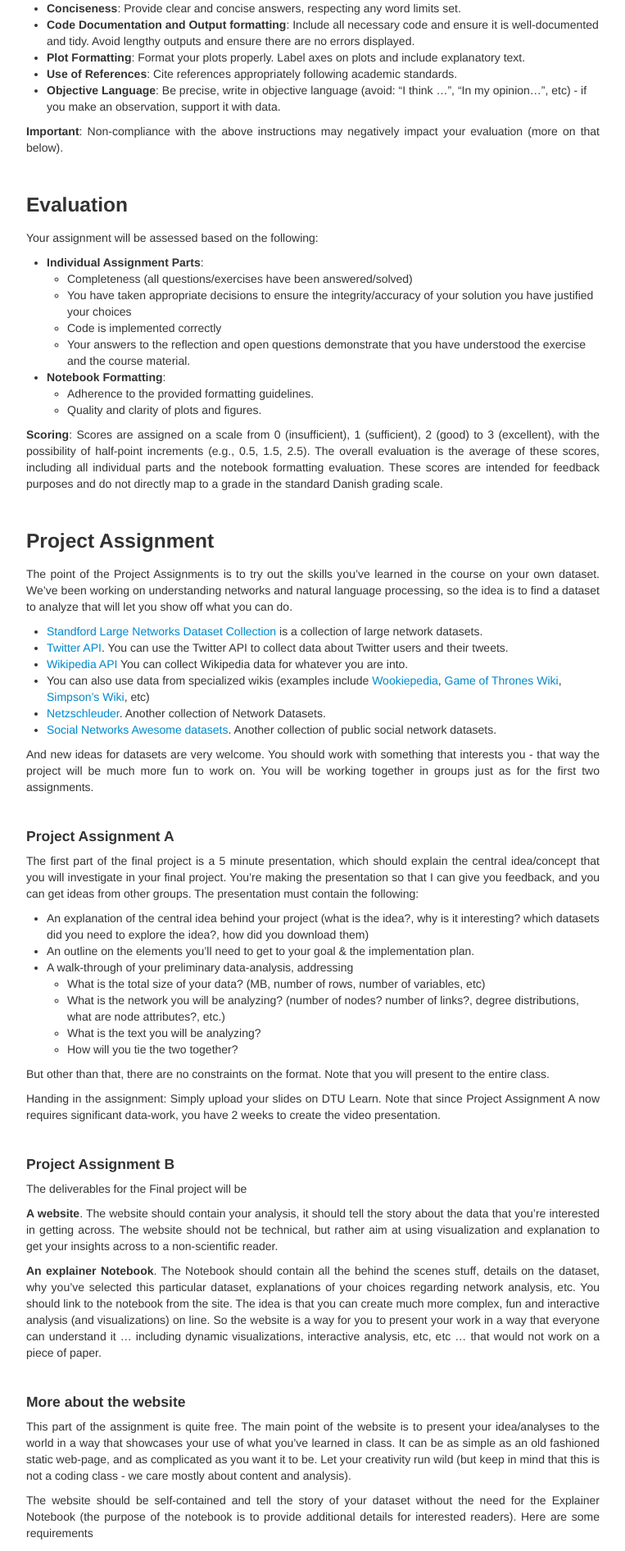
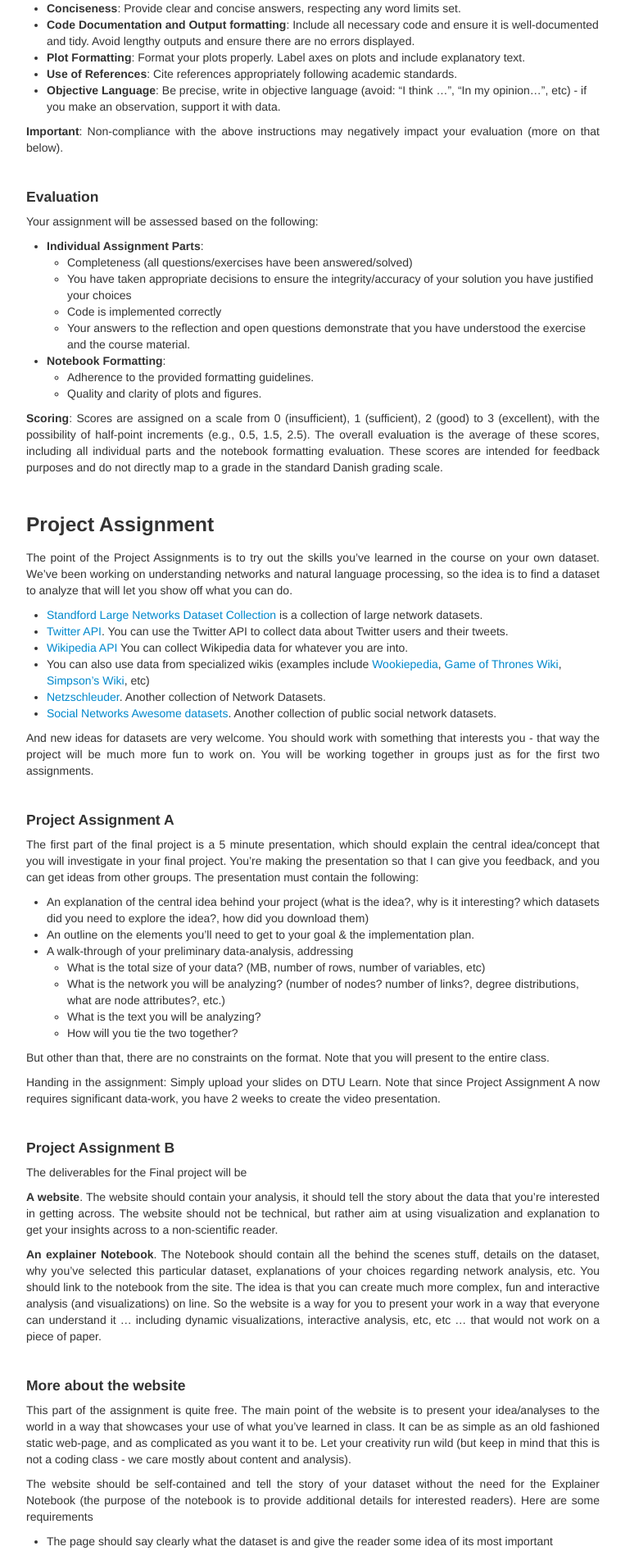
Before and after one commit to Simo067m/comsocsci2024, a Jekyll site: the page built from docs/assignments.md, in a window 1280 px wide. Shown: the part 1527-3419 px from the top of the page at 82% size, without its empty margins (258-1021 px from the left). Built offline with Jekyll 4.4.1, drawn with Linux system fonts in a browser that asks for light colours.

Commit message:
small changes

```diff
--- a/docs/assignments.md
+++ b/docs/assignments.md
@@ -78,7 +78,7 @@ You shall follow these formatting rules:
 **Important**: Non-compliance with the above instructions may negatively impact your evaluation (more on that below).
 
 
-### Evaluation
+#### Evaluation
 
 Your assignment will be assessed based on the following:
 
```
